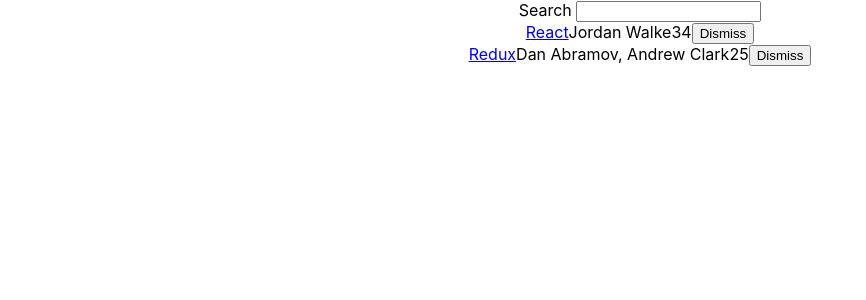
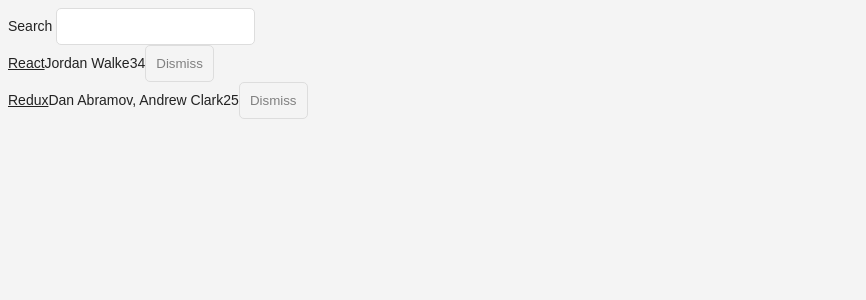
Before and after one commit to Hameet/News-app, a React (Create React App) app: page / in a window 1280 px wide. Shown: the top 300 px of the page, without its empty margins (0-866 px from the left). Built offline with nearby package versions, Linux system fonts and the light colour scheme.

Commit message:
Added CSS

```diff
--- a/src/App.css
+++ b/src/App.css
@@ -1,32 +1,63 @@
-.App {
+.page {
+  margin: 20px;
+}
+
+.interactions {
   text-align: center;
 }
 
-.App-logo {
-  animation: App-logo-spin infinite 20s linear;
-  height: 40vmin;
+.table {
+  margin: 20px 0;
+ }
+
+.table-header {
+  display: flex;
+  line-height: 24px;
+  font-size: 16px;
+  padding: 0 10px;
+  justify-content: space-between;
+ }
+
+.table-empty {
+  margin: 200px;
+  text-align: center;
+  font-size: 16px;
 }
 
-.App-header {
-  background-color: #282c34;
-  min-height: 100vh;
+.table-row {
   display: flex;
-  flex-direction: column;
-  align-items: center;
-  justify-content: center;
-  font-size: calc(10px + 2vmin);
-  color: white;
+  line-height: 24px;
+  white-space: nowrap;
+  margin: 10px 0;
+  padding: 10px;
+  background: #ffffff;
+  border: 1px solid #e3e3e3;
 }
 
-.App-link {
-  color: #61dafb;
+.table-header > span {
+  overflow: hidden;
+  text-overflow: ellipsis;
+  padding: 0 5px;
 }
 
-@keyframes App-logo-spin {
-  from {
-    transform: rotate(0deg);
-  }
-  to {
-    transform: rotate(360deg);
-  }
+.table-row > span {
+  overflow: hidden;
+  text-overflow: ellipsis;
+  padding: 0 5px;
 }
+
+.button-inline {
+  border-width: 0;
+  background: transparent;
+  color: inherit;
+  text-align: inherit;
+  -webkit-font-smoothing: inherit;
+  padding: 0;
+  font-size: inherit;
+  cursor: pointer;
+}
+
+.button-active {
+  border-radius: 0;
+  border-bottom: 1px solid #38BB6C;
+}
--- a/src/index.css
+++ b/src/index.css
@@ -1,14 +1,44 @@
 body {
-  margin: 0;
-  padding: 0;
-  font-family: -apple-system, BlinkMacSystemFont, "Segoe UI", "Roboto", "Oxygen",
-    "Ubuntu", "Cantarell", "Fira Sans", "Droid Sans", "Helvetica Neue",
-    sans-serif;
-  -webkit-font-smoothing: antialiased;
-  -moz-osx-font-smoothing: grayscale;
+  color: #222;
+  background: #f4f4f4;
+  font: 400 14px CoreSans, Arial, sans-serif;
 }
 
-code {
-  font-family: source-code-pro, Menlo, Monaco, Consolas, "Courier New",
-    monospace;
+a {
+  color: #222;
 }
+
+a:hover {
+  text-decoration: underline;
+}
+
+ul, li {
+  list-style: none;
+  padding: 0;
+  margin: 0;
+}
+
+input {
+  padding: 10px;
+  border-radius: 5px;
+  outline: none;
+  margin-right: 10px;
+  border: 1px solid #dddddd;
+}
+
+button {
+  padding: 10px;
+  border-radius: 5px;
+  border: 1px solid #dddddd;
+  background: transparent;
+  color: #808080;
+  cursor: pointer;
+}
+
+button:hover {
+  color: #222;
+}
+
+*:focus {
+outline: none;
+}
```
